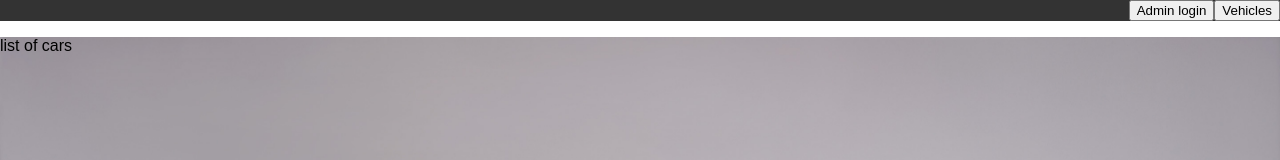
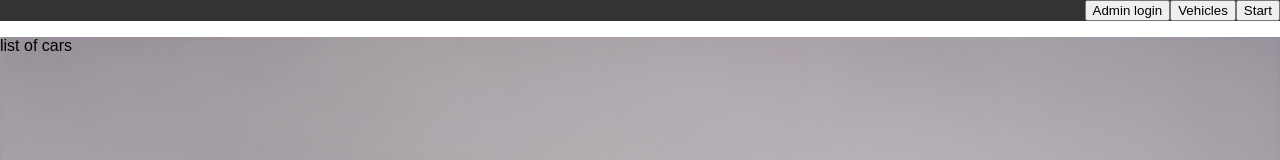
Before and after one commit to monaabd/ss_booking, a React (Create React App) app in the folder vehiclebooking/: page / in a window 1280 px wide. Shown: the top 160 px of the page. Built offline with nearby package versions, Linux system fonts and the light colour scheme; the HTML template or start-up script is replaced by a standard one.

Commit message:
start button

```diff
--- a/vehiclebooking/src/navbar.js
+++ b/vehiclebooking/src/navbar.js
@@ -10,6 +10,7 @@ class Navbar extends Component {
     return (
       <div>
         <ul>
+          <li><button onClick={this.props.clickStart}>Start</button></li>
           <li><button onClick={this.props.clickVehicles}>Vehicles</button></li>
           <li><button onClick={this.props.clickAdmin}>Admin login</button></li>
         </ul>
```
